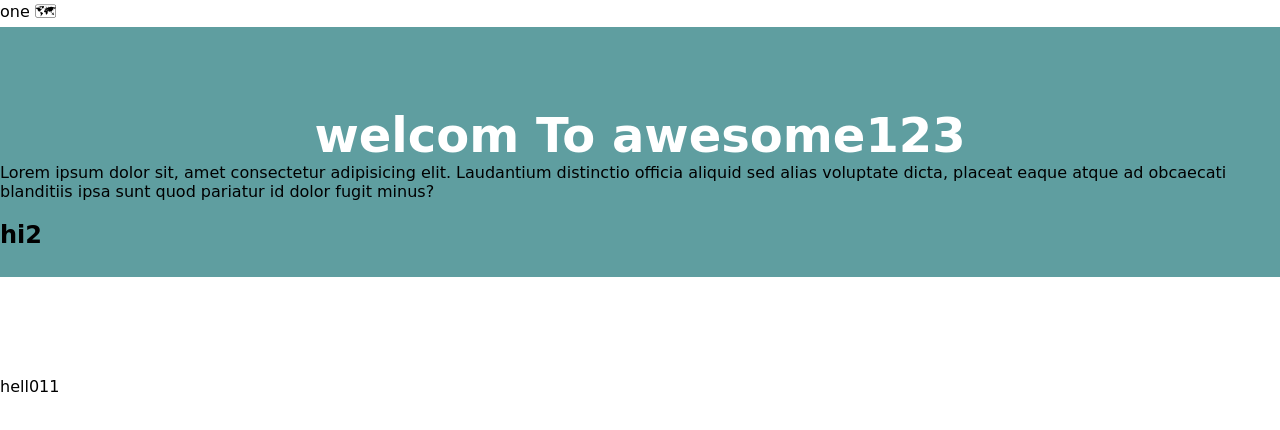
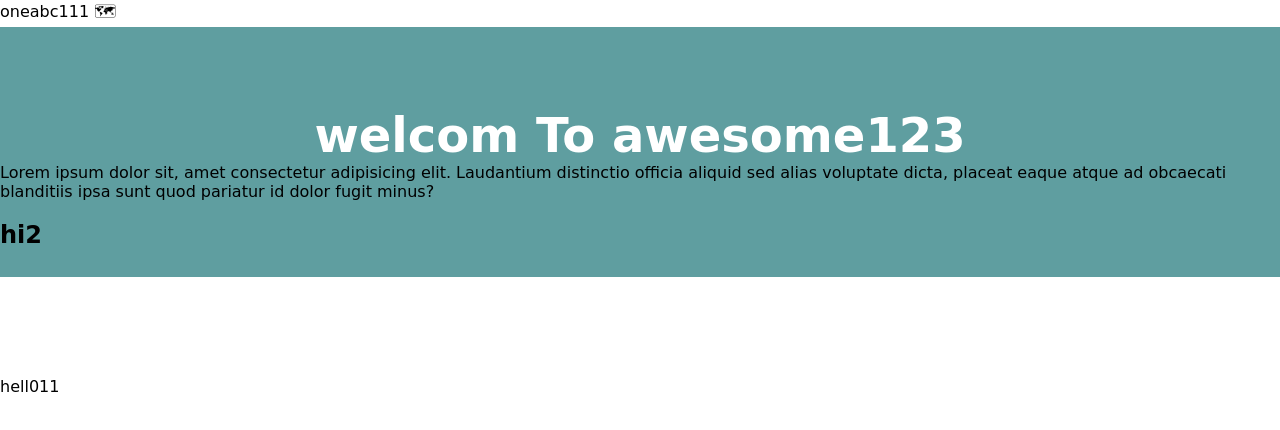
Before and after one commit to madhu-p-gith/space-x, a React (Create React App) app: page / in a window 1280 px wide. Shown: the top 430 px of the page. Built offline with nearby package versions, Linux system fonts and the light colour scheme; no server answers.

Commit message:
Revert "Revert "dkkfdf""

```diff
--- a/src/App.jsx
+++ b/src/App.jsx
@@ -9,7 +9,8 @@ function App() {
   return (
     <div className="App">
       {/*  */}
-      one 🗺
+      oneabc111
+       🗺
        <Router>
         <Header />
         <Switch>
```
